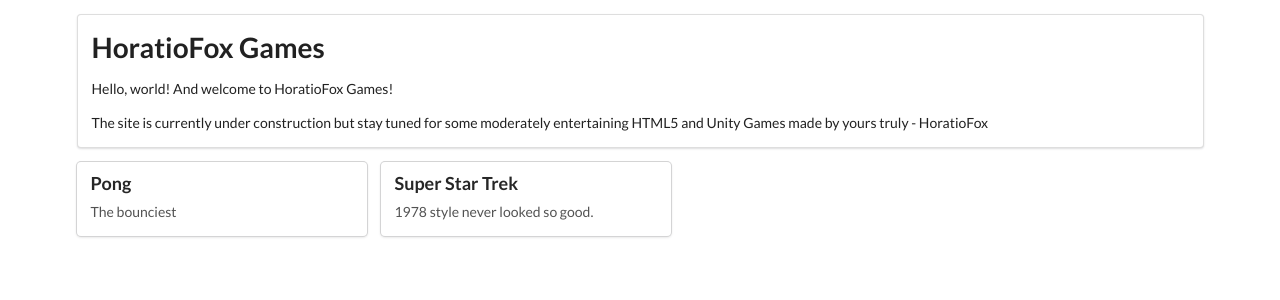
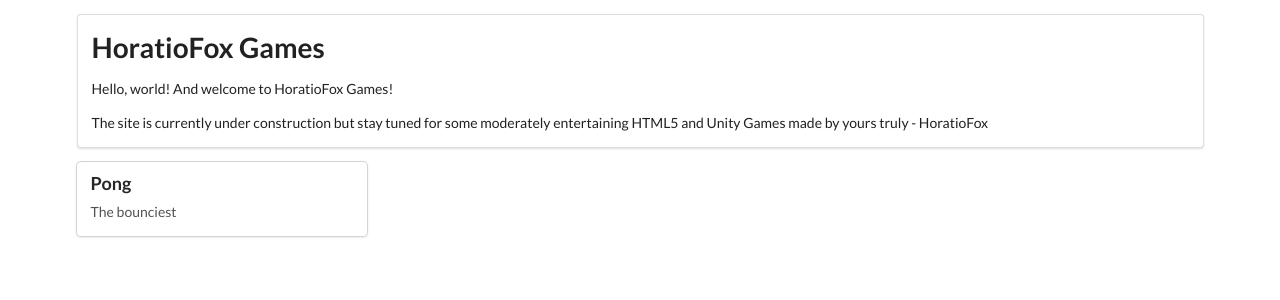
Before and after one commit to EricGlover/horatiofox, a PHP site: template templates/index.twig in a window 1280 px wide. Shown: the part 55-355 px from the top of the page. Run offline with PHP 8.4, Linux system fonts and the light colour scheme; the template is opened without the code that fills it, so the values that code supplies are empty; some libraries are stand-ins or nearby versions.

Commit message:
unfuck it

```diff
--- a/templates/index.twig
+++ b/templates/index.twig
@@ -48,12 +48,6 @@
                 <div class="description">The bounciest</div>
             </a>
         </div>
-      <div class="ui card">
-        <a href="/games/superStarTrek" class="content">
-          <div class="header">Super Star Trek</div>
-          <div class="description">1978 style never looked so good.</div>
-        </a>
-      </div>
         {#        playtester builds#}
         {% if playTester %}
             <div class="ui card">
```
